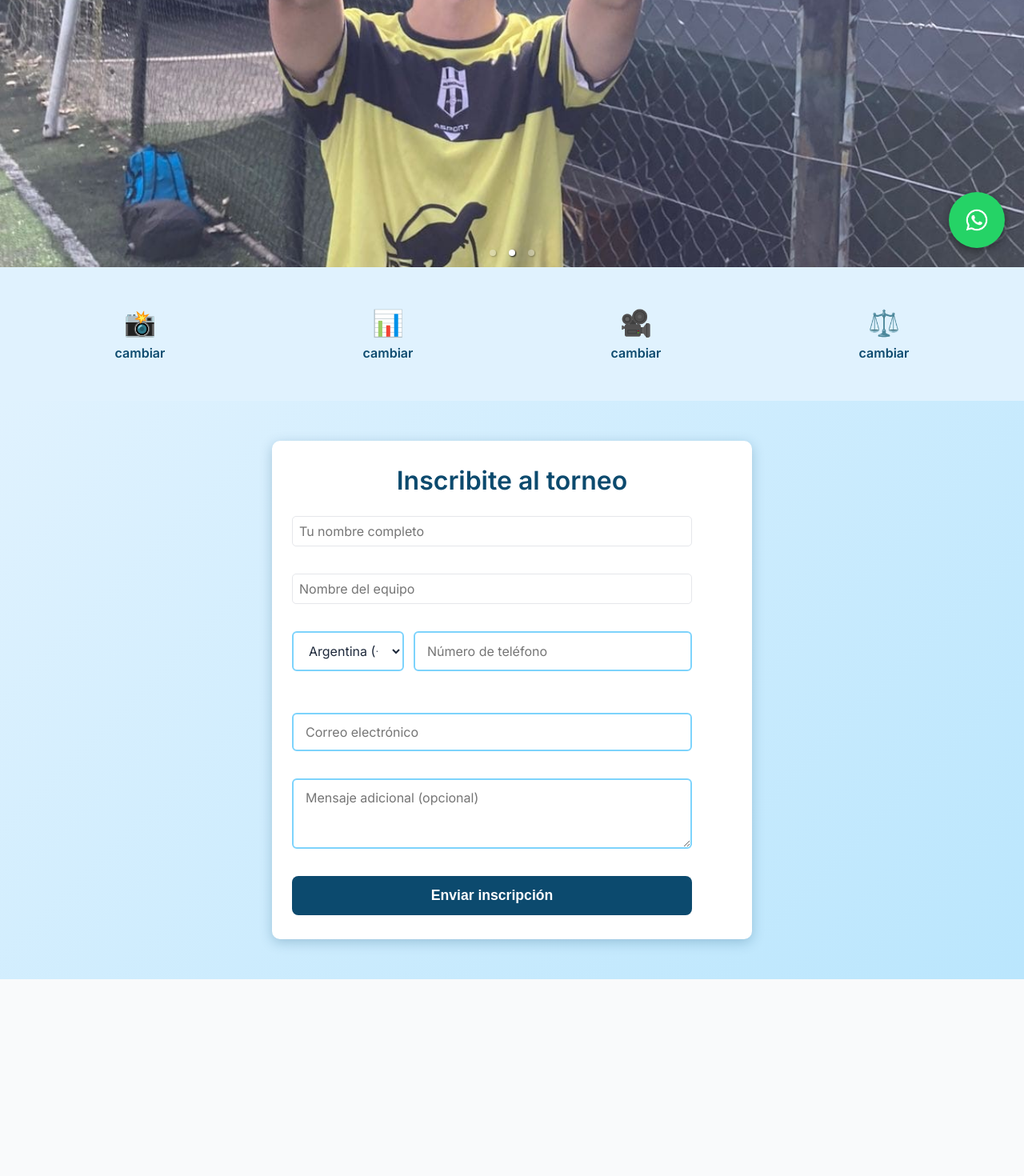
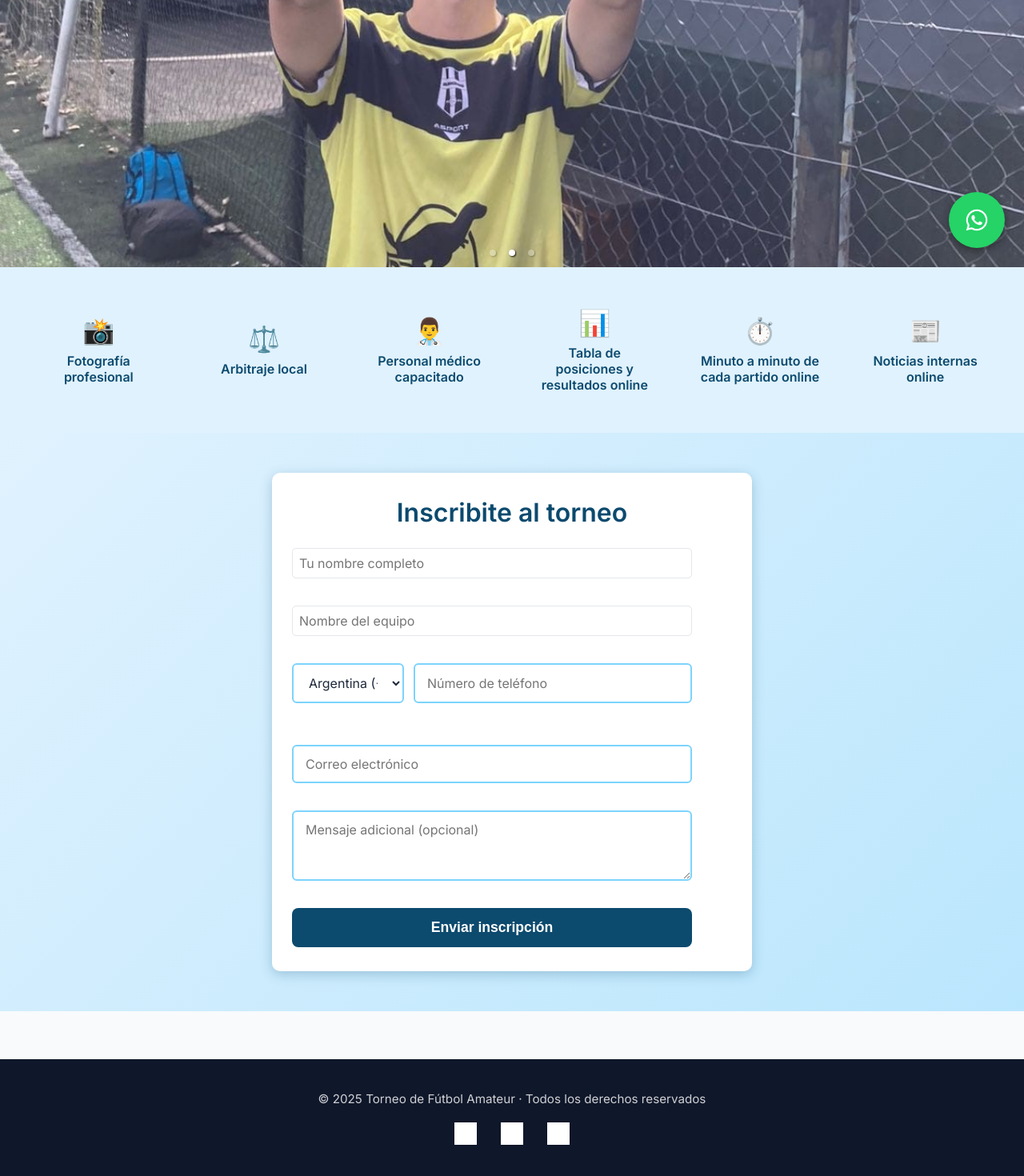
Before and after one commit to lautaroeberle/TorneoBurronesWeb, a React (Vite) app in the folder frontend/: page / in a window 1280 px wide. Shown: the part 466-1936 px from the top of the page at 80% size. Before the commit the page ends 1690 px from the top, so only its background shows below. Built offline with nearby package versions, Linux system fonts and the light colour scheme; grey boxes are pictures that could not be loaded.

Commit message:
agrego footer sin iconos

```diff
--- a/frontend/src/components/Inicio.tsx
+++ b/frontend/src/components/Inicio.tsx
@@ -2,6 +2,7 @@
 import { Carousel } from "react-responsive-carousel";
 import Inscripcion from "../components/Inscripcion";
 import PublicContactoWhatsapp from "../layouts/PublicContactoWhatsapp";
+import tiktokIcon from "../assets/tiktok.png";
 import "react-responsive-carousel/lib/styles/carousel.min.css";
 import "../styles/Inicio.css";
 
@@ -21,10 +22,12 @@ const Inicio = () => {
 
       {/* 2. Beneficios */}
       <section className="beneficios">
-        <div className="beneficio"><span>📸</span><p>cambiar</p></div>
-        <div className="beneficio"><span>📊</span><p>cambiar</p></div>
-        <div className="beneficio"><span>🎥</span><p>cambiar</p></div>
-        <div className="beneficio"><span>⚖️</span><p>cambiar</p></div>
+        <div className="beneficio"><span>📸</span><p>Fotografía profesional</p></div>
+        <div className="beneficio"><span>⚖️</span><p>Arbitraje local</p></div>
+         <div className="beneficio"><span>👨‍⚕️</span><p>Personal médico capacitado</p></div>
+        <div className="beneficio"><span>📊</span><p>Tabla de posiciones y resultados online</p></div>
+        <div className="beneficio"><span>⏱️</span><p>Minuto a minuto de cada partido online</p></div>
+        <div className="beneficio"><span>📰</span><p>Noticias internas online</p></div>
       </section>
 
       {/* 3. Preview del torneo */}
@@ -33,6 +36,38 @@ const Inicio = () => {
 <Inscripcion />
 <PublicContactoWhatsapp />
 
+<footer className="footer">
+  <div className="footer-content">
+    <p>© {new Date().getFullYear()} Torneo de Fútbol Amateur · Todos los derechos reservados</p>
+    <div className="footer-links">
+      <a
+        href="https://wa.me/5491144172243"
+        target="_blank"
+        rel="noopener noreferrer"
+        aria-label="WhatsApp"
+      >
+        <img src="/icons/whatsapp.svg" alt="WhatsApp" />
+      </a>
+      <a
+        href="https://www.instagram.com/tiba"
+        target="_blank"
+        rel="noopener noreferrer"
+        aria-label="Instagram"
+      >
+        <img src="/icons/instagram.svg" alt="Instagram" />
+      </a>
+      <a
+        href="https://www.tiktok.com/@tiba"
+        target="_blank"
+        rel="noopener noreferrer"
+        aria-label="TikTok"
+      >
+        <img src={tiktokIcon} alt="TikTok" />
+      </a>
+    </div>
+  </div>
+</footer>
+
     </div>
   );
 };
--- a/frontend/src/styles/Inicio.css
+++ b/frontend/src/styles/Inicio.css
@@ -223,3 +223,39 @@
   font-weight: 600;
   color: #047857; /* verde */
 }
+
+.footer {
+  background-color: #0f172a;
+  color: #ffffffcc;
+  padding: 40px 20px;
+  text-align: center;
+  font-size: 0.95rem;
+  margin-top: 60px;
+}
+
+.footer-content {
+  max-width: 1000px;
+  margin: 0 auto;
+}
+
+.footer p {
+  margin-bottom: 20px;
+  font-weight: 400;
+}
+
+.footer-links {
+  display: flex;
+  justify-content: center;
+  gap: 30px;
+}
+
+.footer-links a img {
+  width: 28px;
+  height: 28px;
+  transition: transform 0.2s ease;
+  filter: brightness(0) invert(1);
+}
+
+.footer-links a:hover img {
+  transform: scale(1.1);
+}
```
Also changed, not shown: frontend/src/assets/tiktok.png (added).
